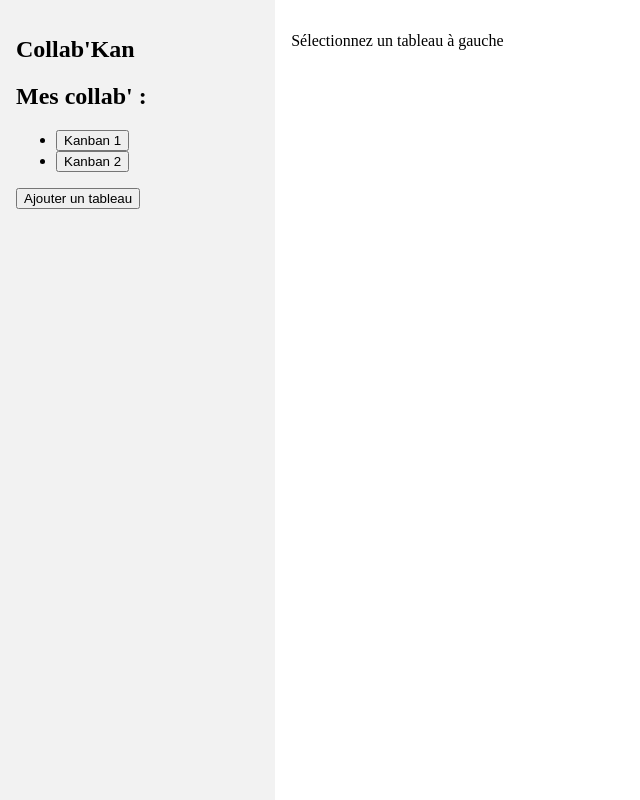
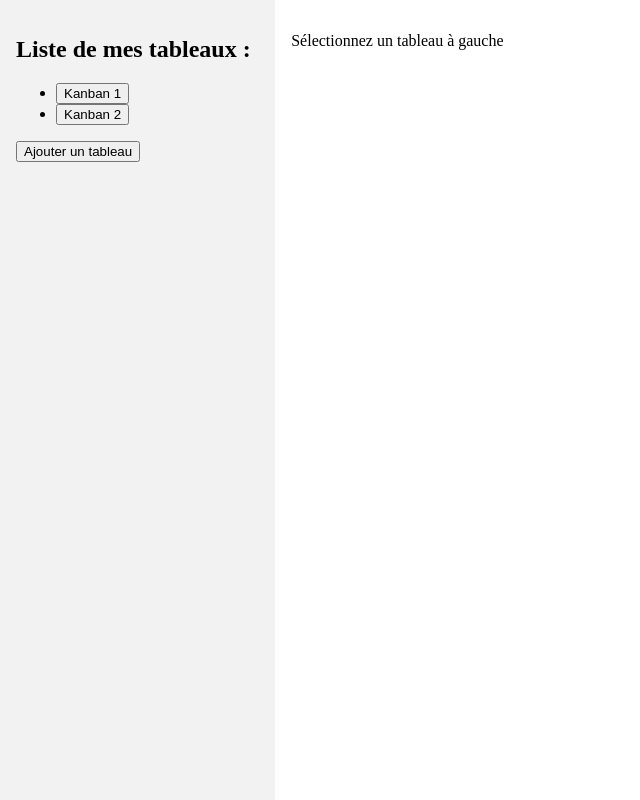
Before and after one commit to VGrolleau/collabkan, a Next.js app: page / in a window 1280 px wide. Shown: the whole page, without its empty margins (0-640 px from the left). Built offline with nearby package versions, Linux system fonts and the light colour scheme.

Commit message:
Start working on adding kanban modal

```diff
--- /dev/null
+++ b/src/components/AddKanbanModal.tsx
@@ -0,0 +1 @@
+export default function AddKanbanModal() { };
--- a/src/components/AppShell.tsx
+++ b/src/components/AppShell.tsx
@@ -9,9 +9,10 @@ const initialKanbans = [
     { id: 2, name: "Kanban 2", description: "Test 2" },
 ];
 
-export default function AppShell({ children }: { children: React.ReactNode }) {
+export default function AppShell() {
     const [kanbans] = useState(initialKanbans);
     const [selectedKanban, setSelectedKanban] = useState<typeof initialKanbans[0] | null>(null);
+    const [isModalOpen, setIsModalOpen] = useState(false);
 
     function handleSelectKanban(id: number) {
         const kanban = kanbans.find(k => k.id === id) || null;
@@ -20,7 +21,7 @@ export default function AppShell({ children }: { children: React.ReactNode }) {
 
     return (
         <>
-            <Sidebar kanbans={kanbans} onSelect={handleSelectKanban} />
+            <Sidebar kanbans={kanbans} onSelect={handleSelectKanban} onAddKanbanClick={() => setIsModalOpen(true)} />
             <main>
                 {selectedKanban ? (
                     <KanbanBoard kanban={selectedKanban} />
--- a/src/components/Sidebar.tsx
+++ b/src/components/Sidebar.tsx
@@ -1,21 +1,13 @@
-"use client";
-
-type Kanban = {
-    id: number;
-    name: string;
+type SidebarProps = {
+    kanbans: { id: number; name: string }[];
+    onSelect: (id: number) => void;
+    onAddKanbanClick: () => void;
 };
 
-export default function Sidebar({
-    kanbans,
-    onSelect,
-}: {
-    kanbans: Kanban[];
-    onSelect: (id: number) => void;
-}) {
+export default function Sidebar({ kanbans, onSelect, onAddKanbanClick }: SidebarProps) {
     return (
         <aside>
-            <h1>{`Collab'Kan`}</h1>
-            <h2>{`Mes collab' :`}</h2>
+            <h1>Liste de mes tableaux :</h1>
             <ul>
                 {kanbans.map((kanban) => (
                     <li key={kanban.id}>
@@ -23,7 +15,7 @@ export default function Sidebar({
                     </li>
                 ))}
             </ul>
-            <button>Ajouter un tableau</button>
+            <button onClick={onAddKanbanClick}>Ajouter un tableau</button>
         </aside>
     );
 }
```
